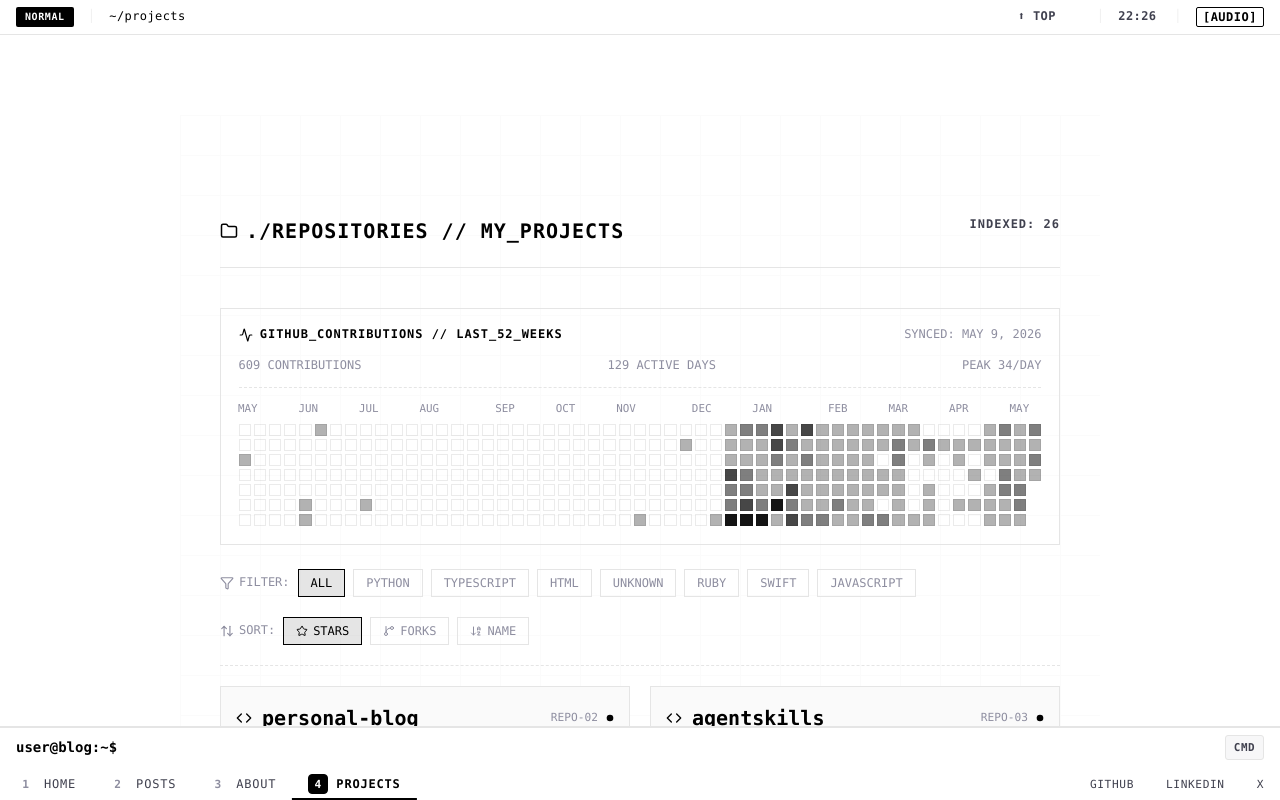
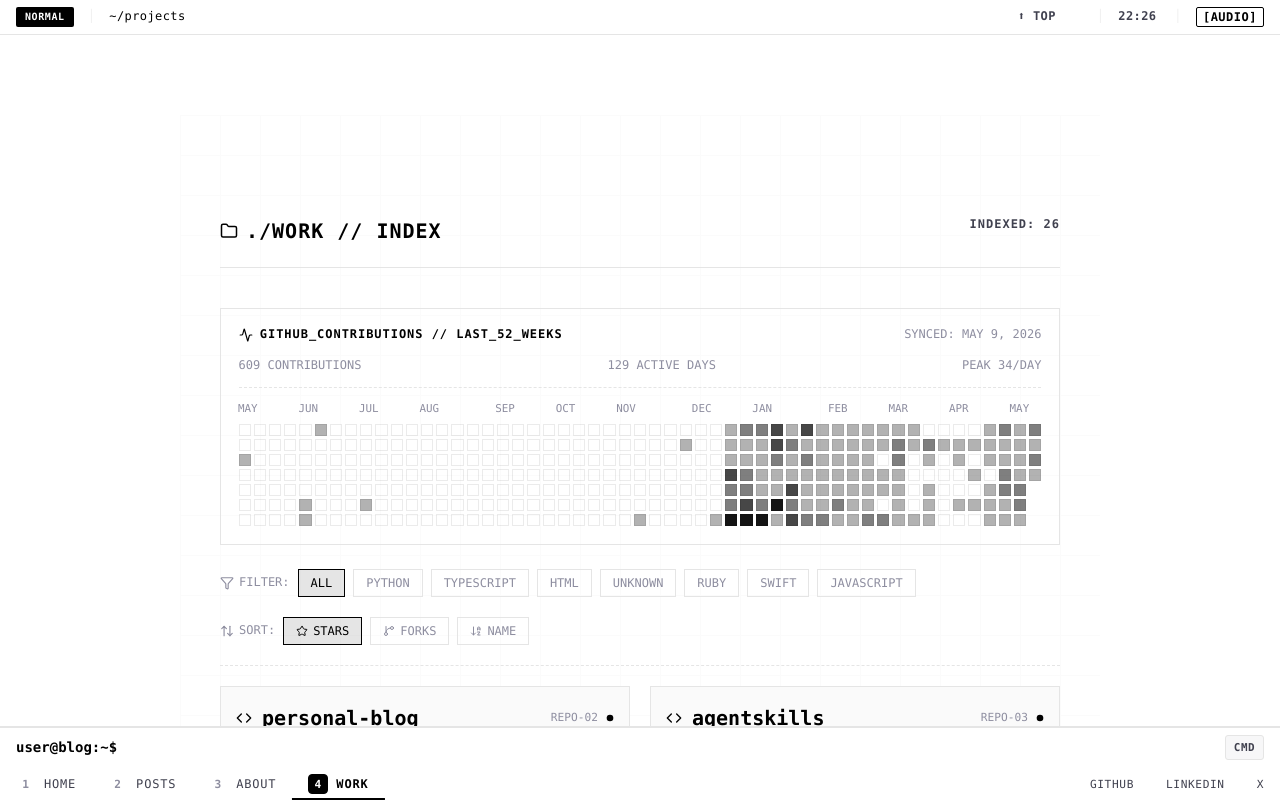
Before and after one commit to madanlalit/personal-blog, a Next.js app: page /projects in a window 1280 px wide. Built offline with nearby package versions, Linux system fonts and the light colour scheme.

Commit message:
Rename projects section to work

```diff
--- a/app/HomeClient.tsx
+++ b/app/HomeClient.tsx
@@ -41,7 +41,7 @@ export default function HomeClient({ initialPosts }: HomeClientProps) {
 
                     <div className="hero-actions">
                         <Link href="/projects" className="hero-btn primary">
-                            <span className="bracket">[</span> EXECUTE_PROJECTS{' '}
+                            <span className="bracket">[</span> OPEN_WORK{' '}
                             <span className="bracket">]</span>
                         </Link>
                         <Link href="/about" className="hero-btn secondary">
--- a/app/markdown/route.ts
+++ b/app/markdown/route.ts
@@ -30,7 +30,7 @@ This site is a public notebook of experiments, implementation notes, and lessons
 ## Core Pages
 
 - [About](${SITE_CONFIG.url}/about)
-- [Projects](${SITE_CONFIG.url}/projects)
+- [Work](${SITE_CONFIG.url}/projects)
 - [Posts](${SITE_CONFIG.url}/posts)
 - [RSS](${SITE_CONFIG.url}/rss.xml)
 - [LLMs guide](${SITE_CONFIG.url}/llms.txt)
--- a/app/not-found.tsx
+++ b/app/not-found.tsx
@@ -97,7 +97,7 @@ export default function NotFound() {
                 <p>Try one of these commands:</p>
                 <p>  <code>cd /</code> — return to home</p>
                 <p>  <code>ls /posts</code> — browse all posts</p>
-                <p>  <code>ls /projects</code> — view projects</p>
+                <p>  <code>ls /projects</code> — view work</p>
             </div>
 
             <Link href="/" className="not-found-link">
--- a/app/projects/ProjectsClient.tsx
+++ b/app/projects/ProjectsClient.tsx
@@ -225,7 +225,7 @@ export default function ProjectsClient() {
                 <header className="sys-header">
                     <h1 className="sys-title" style={{ margin: 0, fontSize: 'inherit', fontWeight: 'inherit' }}>
                         <Folder size={18} />
-                        <span>./REPOSITORIES // MY_PROJECTS</span>
+                        <span>./WORK // INDEX</span>
                     </h1>
                     <div className="sys-meta">LOADING...</div>
                 </header>
@@ -244,7 +244,7 @@ export default function ProjectsClient() {
                 <header className="sys-header">
                     <h1 className="sys-title" style={{ margin: 0, fontSize: 'inherit', fontWeight: 'inherit' }}>
                         <Folder size={18} />
-                        <span>./REPOSITORIES // MY_PROJECTS</span>
+                        <span>./WORK // INDEX</span>
                     </h1>
                     <div className="sys-meta">ERROR</div>
                 </header>
@@ -263,7 +263,7 @@ export default function ProjectsClient() {
             <header className="sys-header">
                 <h1 className="sys-title" style={{ margin: 0, fontSize: 'inherit', fontWeight: 'inherit' }}>
                     <Folder size={18} />
-                    <span>./REPOSITORIES // MY_PROJECTS</span>
+                    <span>./WORK // INDEX</span>
                 </h1>
                 <div className="sys-meta">INDEXED: {processedRepos.length}</div>
             </header>
--- a/app/projects/page.tsx
+++ b/app/projects/page.tsx
@@ -3,10 +3,10 @@ import { createPageMetadata } from '@/lib/seo';
 import ProjectsClient from './ProjectsClient';
 
 export const metadata: Metadata = createPageMetadata({
-    title: 'Projects',
-    description: 'Explore Lalit Madan\'s AI engineering, Python, and open-source projects, including experiments with agents, automation, and developer tools.',
+    title: 'Work',
+    description: 'Explore Lalit Madan\'s projects, open-source work, and experiments across AI engineering, Python, and developer tools.',
     path: '/projects',
-    keywords: ['AI Agent Projects', 'Python OSS Projects', 'LLM Developer Tools', 'Open Source AI Tools', 'Automation Projects'],
+    keywords: ['AI Engineering Work', 'Open Source Projects', 'Python OSS Work', 'LLM Developer Tools', 'Automation Projects'],
 });
 
 export default function ProjectsPage() {
--- a/components/features/terminal/CommandLine.tsx
+++ b/components/features/terminal/CommandLine.tsx
@@ -349,8 +349,8 @@ export default function CommandLine({
                 <button className={`cli-tab ${pathname === '/about' ? 'active' : ''}`} onClick={() => router.push('/about')} title="Navigate to About (Alt+3)">
                     <span className="tab-key">3</span> ABOUT
                 </button>
-                <button className={`cli-tab ${pathname === '/projects' ? 'active' : ''}`} onClick={() => router.push('/projects')} title="Navigate to Projects (Alt+4)">
-                    <span className="tab-key">4</span> PROJECTS
+                <button className={`cli-tab ${pathname === '/projects' ? 'active' : ''}`} onClick={() => router.push('/projects')} title="Navigate to Work (Alt+4)">
+                    <span className="tab-key">4</span> WORK
                 </button>
 
                 <div className="tab-spacer"></div>
```
Also changed, not shown: public/llms.txt.
